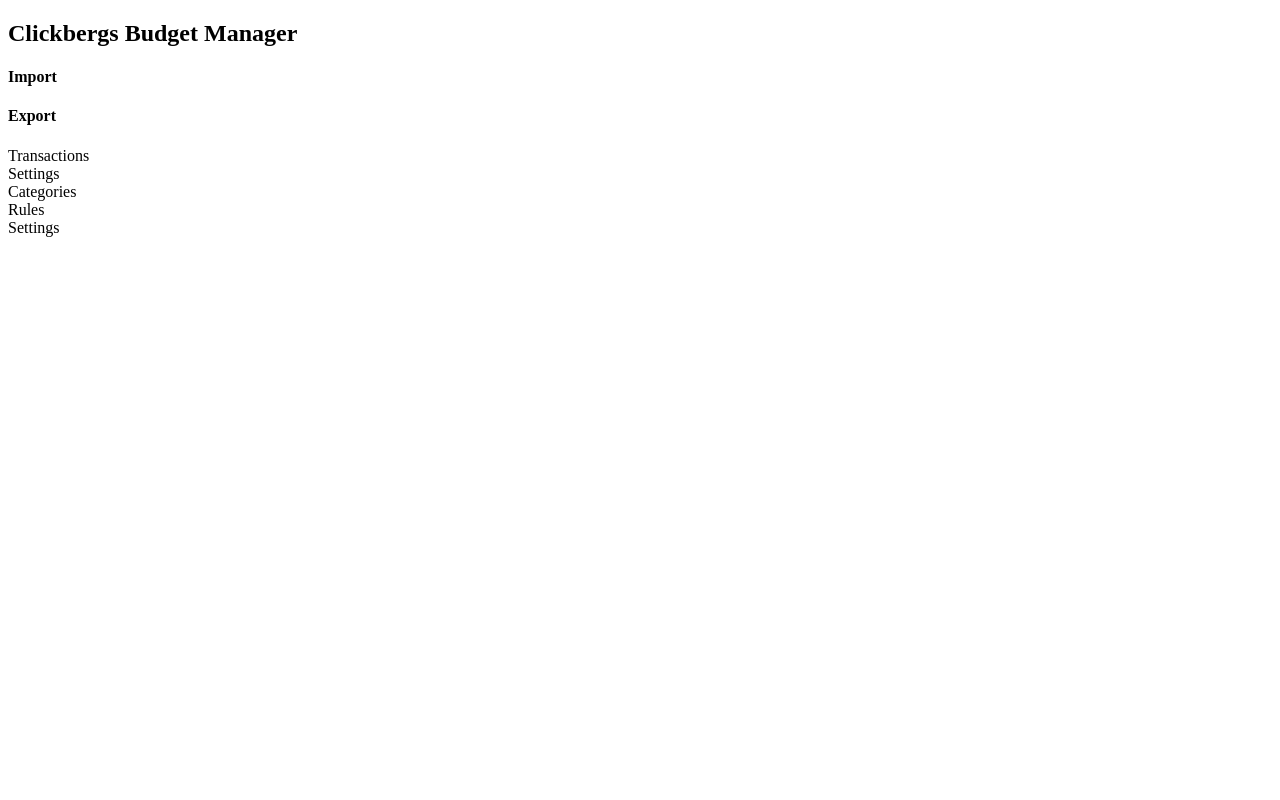
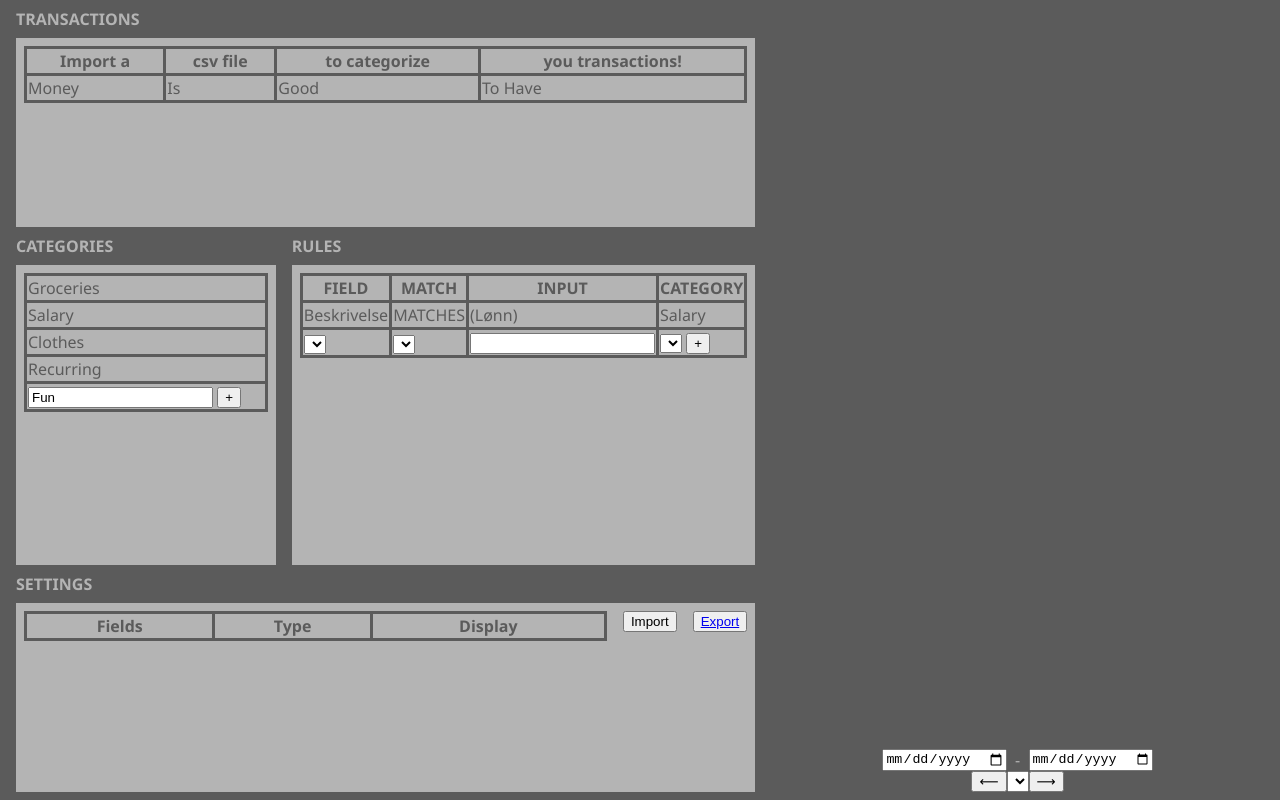
Before and after one commit to nicoen12/BudgetManager, a website: page index.html in a window 1280 px wide. Drawn offline with Linux system fonts and the light colour scheme.

Commit message:
renaming

```diff
--- a/index.html
+++ b/index.html
@@ -3,43 +3,134 @@
 <head>
     <meta charset="UTF-8">
     <meta name="viewport" content="width=device-width, initial-scale=1.0">
-    <title>Budget Manager</title>
-    <script src="main.js" type="module" async></script>
+    <title>Budget Viewer</title>
     <link rel="stylesheet" href="style.css">
+    <script type="module" src="./main.js"></script>
 </head>
 <body>
-    <header>
-        <h2>Clickbergs Budget Manager</h2>
-        <h4 id="importLabel">
-            <input type="file" name="import" id="import" style="display: none;">
-            Import
-        </h4>
-        <h4 id="exportLabel">
-            <a href="#" id="export" download style="display: none;"></a>
-            Export
-        </h4>
-    </header>
-    <main class="border">
-        <div id="infopanel">
-            <div class="subpanel">
-                Transactions
-            </div>
-            <div class="subpanel" id="dateSelection">
-                Settings
-            </div>
-            <div id="categories" class="subpanel">
-                Categories
-            </div>
-            <div class="subpanel">
-                Rules
-            <div class="panelHeader"></div></div>
-            <div class="subpanel" id="settings">
-                Settings
+    <div id="interaction">
+        <div class="grid-items" id="transactions">
+            <h4>
+                transactions
+            </h4>
+            <div class="interaction-panel">
+                <table id="transaction-table">
+                    <tr>
+                        <th>Import a</th>
+                        <th>csv file</th>
+                        <th>to categorize</th>
+                        <th>you transactions!</th>
+                    </tr>
+                    <tr>
+                        <td>Money</td>
+                        <td>Is</td>
+                        <td>Good</td>
+                        <td>To Have</td>
+                    </tr>
+                </table>
             </div>
         </div>
-        <div id="graphicpanel">
+        <div class="grid-items" id="categories">
+            <h4>
+                categories
+            </h4>
+            <div class="interaction-panel">
+                <table id="category-table">
+                    <tr>
+                        <td>Groceries</td>
+                    </tr>
+                    <tr>
+                        <td>Salary</td>
+                    </tr>
+                    <tr>
+                        <td>Clothes</td>
+                    </tr>
+                    <tr>
+                        <td>Recurring</td>
+                    </tr>
+                    <tr>
+                        <td>
+                            <input type="text" name="create-category" id="create-category" value="Fun">
+                            <button id="add-category">+</button>
+                        </td>
+                    </tr>
+                </table>
+            </div>
+        </div>
+        <div class="grid-items" id="rules">
+            <h4>
+                rules
+            </h4>
+            <div class="interaction-panel">
+                <table id="rules-table">
+                    <tr>
+                        <th>FIELD</th>
+                        <th>MATCH</th>
+                        <th>INPUT</th>
+                        <th>CATEGORY</th>
+                    </tr>
+                    <tr>
+                        <td>Beskrivelse</td>
+                        <td>MATCHES</td>
+                        <td>(Lønn)</td>
+                        <td>Salary</td>
+                    </tr>
+                    <tr>
+                        <td>
+                            <select name="" id="rules-field"></select>
+                        </td>
+                        <td>
+                            <select name="" id="rules-type"></select>
+                        </td>
+                        <td>
+                            <input type="text" name="" id="rules-text">
+                        </td>
+                        <td>
+                            <select name="" id="rules-category"></select>
+                            <button id="rules-submit">+</button>
+                        </td>
+                    </tr>
+                </table>
+            </div>
+        </div>
+        <div class="grid-items" id="settings">
+            <h4>
+                settings
+            </h4>
+            <div class="interaction-panel">
+                <table id="settings-table">
+                    <tr>
+                        <th>Fields</th>
+                        <th>Type</th>
+                        <th>Display</th>
+                    </tr>
+                </table>
+                <button>
+                    <label for="import-file">Import</label>
+                    <input type="file" name="" id="import-file" style="display: none;">
+                </button>
+                <button>
+                    <a href="#" id="export-file" download>Export</a>
+                </button>
+            </div>
+        </div>
+    </div>
+    <div id="graphic">
+        <div id="canvas-wrapper">
             <canvas></canvas>
         </div>
-    </main>
+        <div>
+            <div class="centered-middle">
+                <label for="date-input-start"></label><input type="date" name="" id="date-input-start">
+                &nbsp; - &nbsp;
+                <label for="date-input-end"></label><input type="date" name="" id="date-input-end">
+            </div>
+            <div class="centered-middle">
+                <button id="shift-date-prev">⟵</button>
+                <select name="" id="time-unit-shift-selector"></select>
+                <button id="shift-date-next">⟶</button>
+            </div>
+        </div>
+    </div>
 </body>
 </html>
```
Also changed, not shown: layout.html (deleted, +0 -136 lines), main.js (line endings or trailing spaces), style.css (renamed from layout_style.css).
